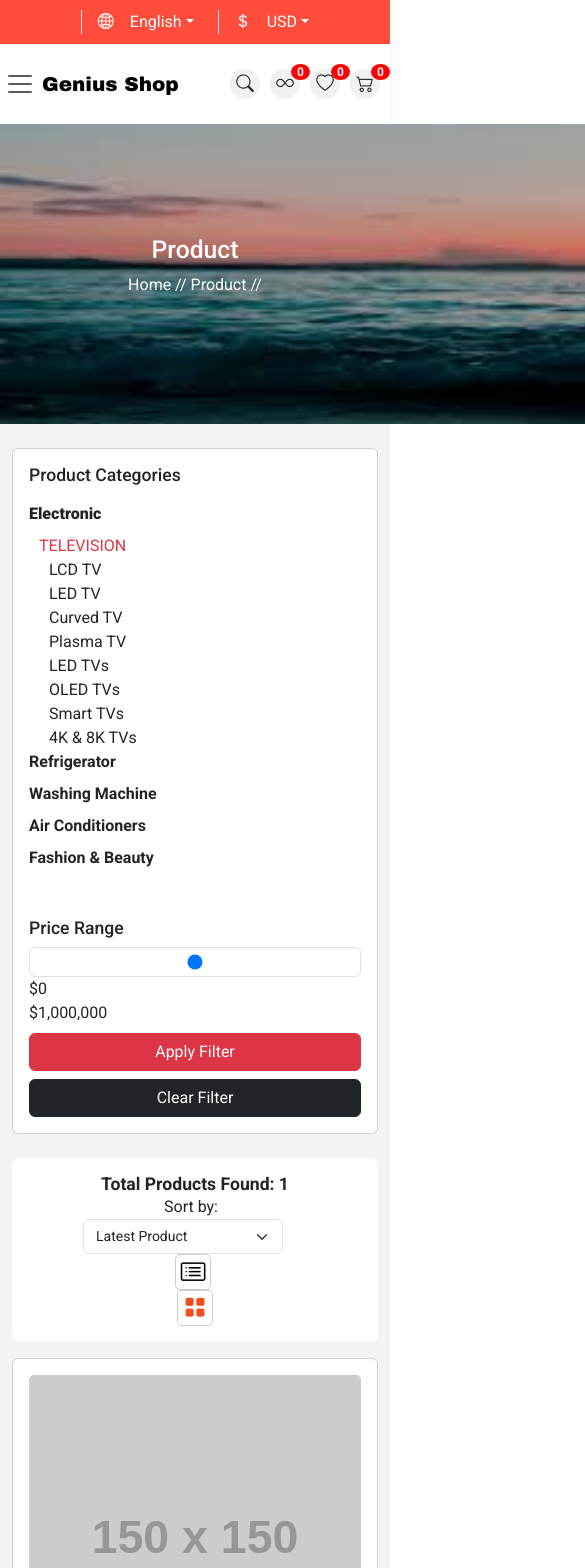
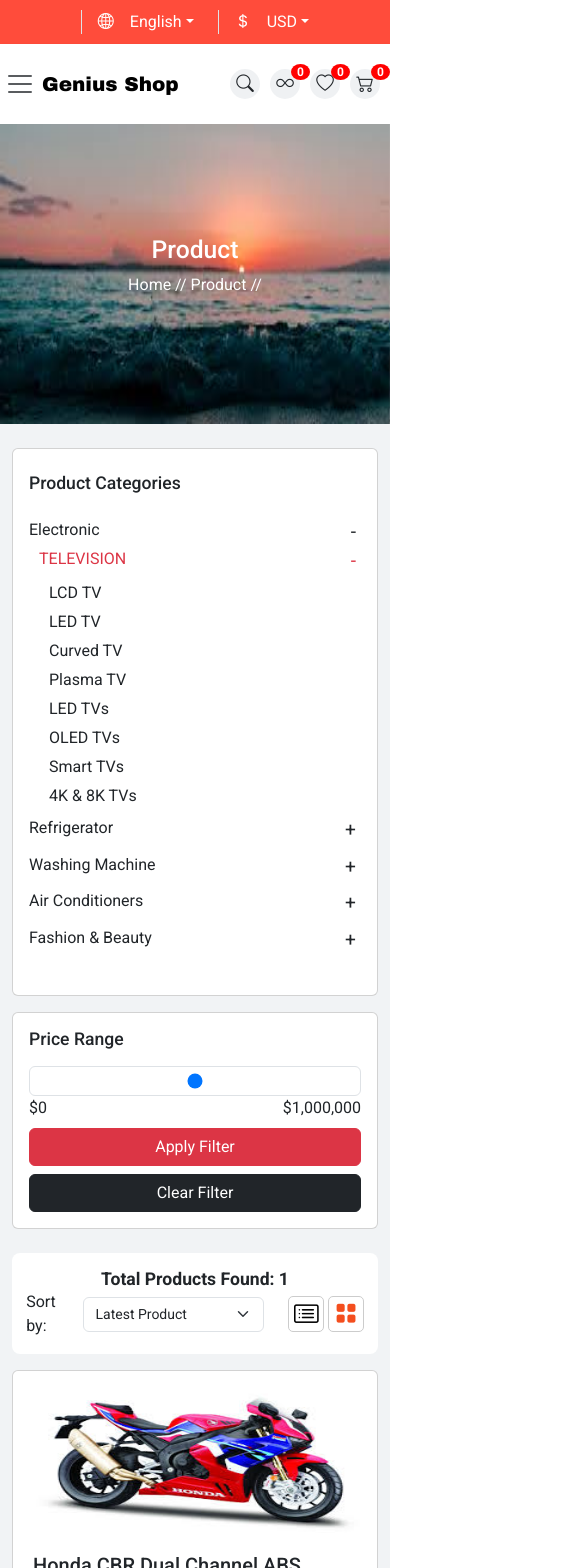
Before and after one commit to Juba1r/Geniusshop-E-commerce-site, a React (Vite) app in the folder @latest/: page /CustomerProducts in a window 390 px wide. Shown: the top 1568 px of the page, 585 px wide, since content can reach past the window. Built offline with nearby package versions, Linux system fonts and the light colour scheme.

Commit message:
product page

```diff
--- a/@latest/src/components/customersection/customerProducts.jsx/customerProducts.css
+++ b/@latest/src/components/customersection/customerProducts.jsx/customerProducts.css
@@ -11,8 +11,8 @@
   left: 50%;
   transform: translate(-50%, -50%);
 }
-
-.customer-products-page {
+.customer-products-page h5 {
+  border-color: #bc9f9fe7;
 }
 
 .customer-products-page-category-list {
@@ -21,19 +21,39 @@
 }
 
 .customer-products-page-category-list > li {
+  margin-bottom: 8px;
+}
+.category-item {
+  display: flex;
+  justify-content: space-between;
+  cursor: pointer;
   font-weight: bold;
-  cursor: pointer;
-  margin-bottom: 8px;
+}
+.toggle-icon {
+  margin-left: auto;
+  font-size: 1.2em;
+  padding-right: 5px;
 }
 
 .customer-products-page-category-list ul {
   list-style-type: none;
   padding-left: 15px;
 }
+.customer-products-page-category-list ul li {
+  cursor: pointer;
+  margin-bottom: 5px;
+}
+
+.customer-products-page-category-list ul li:hover {
+  text-decoration: underline;
+}
 
 .customer-products-card {
   max-width: 200px;
-  margin: auto;
+  margin-right: auto;
+}
+.category-item:hover .toggle-icon {
+  color: #f44e1e;
 }
 /* product sorting section */
 
@@ -70,6 +90,88 @@
   color: #dc3545;
 }
 
+/* price range slider */
+
+
+/* General styling for the range slider */
+#priceRange input[type="range"] {
+  -webkit-appearance: none;
+  width: 100%;
+  height: 6px;
+  background: #ddd;
+  border-radius: 5px;
+  outline: none;
+}
+
+/* Track styling for Chrome and other WebKit browsers */
+#priceRange input[type="range"]::-webkit-slider-runnable-track {
+  background: linear-gradient(to right, orange, orange) no-repeat;
+  height: 6px;
+  border-radius: 5px;
+}
+
+/* Orange track for WebKit browsers based on input value */
+#priceRange input[type="range"]:focus::-webkit-slider-runnable-track {
+  background: linear-gradient(to right, orange var(--value, 0%), #ddd 0%);
+}
+
+/* Thumb styling for WebKit */
+#priceRange input[type="range"]::-webkit-slider-thumb {
+  -webkit-appearance: none;
+  width: 16px;
+  height: 16px;
+  background-color: orange;
+  border-radius: 50%;
+  cursor: pointer;
+}
+
+/* Track and thumb styling for Firefox */
+#priceRange input[type="range"]::-moz-range-thumb {
+  width: 16px;
+  height: 16px;
+  background-color: orange;
+  border-radius: 50%;
+  cursor: pointer;
+}
+
+#priceRange input[type="range"]::-moz-range-track {
+  background: #ddd;
+  height: 6px;
+  border-radius: 5px;
+}
+
+/* Track and thumb styling for IE and Edge */
+#priceRange input[type="range"]::-ms-thumb {
+  width: 16px;
+  height: 16px;
+  background-color: orange;
+  border-radius: 50%;
+  cursor: pointer;
+}
+
+#priceRange input[type="range"]::-ms-track {
+  background: #ddd;
+  height: 6px;
+  border-radius: 5px;
+  color: transparent;
+  border-color: transparent;
+}
+
+#priceRange input[type="range"]::-ms-fill-lower {
+  background: orange;
+}
+
+#priceRange input[type="range"]::-ms-fill-upper {
+  background: #ddd;
+}
+
+/* Additional cross-browser styling */
+#priceRange input[type="range"]:hover::-webkit-slider-thumb,
+#priceRange input[type="range"]:hover::-moz-range-thumb,
+#priceRange input[type="range"]:hover::-ms-thumb {
+  background-color: darkorange;
+}
+
 @media (max-width: 768px) {
   .customer-products-page h5 {
     font-size: 1.1rem;
@@ -85,12 +187,23 @@
 }
 
 @media (max-width: 576px) {
+  .customer-products-fst-img img {
+    width: 100%;
+  }
   .customer-products-page .d-flex {
-    flex-direction: column;
+    flex-direction: row;
     align-items: flex-start;
   }
 
   .customer-products-card {
     max-width: 100%;
   }
+  .product-sorting-section {
+    justify-content: start !important;
+    display: flex !important;
+    flex-direction: column !important;
+    flex-wrap: nowrap !important;
+  }
+  .product-sorting-section h5 {
+  }
 }
--- a/@latest/src/components/customersection/customerProducts.jsx/customerProducts.jsx
+++ b/@latest/src/components/customersection/customerProducts.jsx/customerProducts.jsx
@@ -1,12 +1,30 @@
+import { useState } from "react";
 import "./customerProducts.css";
 import { Container, Row, Col, Card, Button, Form } from "react-bootstrap";
 import productbg from "../../../assets/customerproductbg.jpg";
+import productpic from "../../../assets/productcardpicture1.jpg";
 
 const CustomerProducts = () => {
+  const [expandedCategories, setExpandedCategories] = useState({
+    electronic: true,
+    television: true,
+    refrigerator: false,
+    washingMachine: false,
+    airConditioners: false,
+    fashionBeauty: false,
+  });
+
+  const toggleCategory = (category) => {
+    setExpandedCategories((prevState) => ({
+      ...prevState,
+      [category]: !prevState[category],
+    }));
+  };
+
   return (
     <Container fluid className="p-0">
       <div className="customer-products-div">
-        <div className="customer-products-fst-img ">
+        <div className="customer-products-fst-img">
           <img src={productbg} alt="" height={300} width={1519} />
           <div className="customer-products-text">
             <h2 className="text-white">Product</h2>
@@ -17,14 +35,32 @@ const CustomerProducts = () => {
           <Row>
             {/* Sidebar */}
             <Col lg={3} md={4} sm={12} className="mb-4">
-              <Card className="p-3">
-                <h5 className="mb-3">Product Categories</h5>
-                <ul className="customer-products-page-category-list ">
+              {/* Product Categories Card */}
+              <Card className="p-3 mb-3">
+                <h5 className="mb-3 py-2">Product Categories</h5>
+                <ul className="customer-products-page-category-list">
                   <li>
-                    <strong>Electronic</strong>
+                    <div
+                      className="category-item"
+                      onClick={() => toggleCategory("electronic")}
+                    >
+                      <span>Electronic</span>
+                      <span className="toggle-icon">
+                        {expandedCategories.electronic ? "-" : "+"}
+                      </span>
+                    </div>
+                    {expandedCategories.electronic && (
+                      <ul>
+                        <li
+                          className="category-item text-danger"
+                          onClick={() => toggleCategory("television")}
+                        >
+                          <span>TELEVISION</span>
+                          <span className="toggle-icon">
+                            {expandedCategories.television ? "-" : "+"}
+                          </span>
                         </li>
-                  <ul>
-                    <li className="text-danger">TELEVISION</li>
+                        {expandedCategories.television && (
                           <ul>
                             <li>LCD TV</li>
                             <li>LED TV</li>
@@ -35,16 +71,60 @@ const CustomerProducts = () => {
                             <li>Smart TVs</li>
                             <li>4K & 8K TVs</li>
                           </ul>
+                        )}
                       </ul>
-                  <li>Refrigerator</li>
-                  <li>Washing Machine</li>
-                  <li>Air Conditioners</li>
-                  <li>Fashion & Beauty</li>
-                  {/* Add more categories as needed */}
+                    )}
+                  </li>
+                  <li>
+                    <div
+                      className="category-item"
+                      onClick={() => toggleCategory("refrigerator")}
+                    >
+                      <span>Refrigerator</span>
+                      <span className="toggle-icon">
+                        {expandedCategories.refrigerator ? "-" : "+"}
+                      </span>
+                    </div>
+                  </li>
+                  <li>
+                    <div
+                      className="category-item"
+                      onClick={() => toggleCategory("washingMachine")}
+                    >
+                      <span>Washing Machine</span>
+                      <span className="toggle-icon">
+                        {expandedCategories.washingMachine ? "-" : "+"}
+                      </span>
+                    </div>
+                  </li>
+                  <li>
+                    <div
+                      className="category-item"
+                      onClick={() => toggleCategory("airConditioners")}
+                    >
+                      <span>Air Conditioners</span>
+                      <span className="toggle-icon">
+                        {expandedCategories.airConditioners ? "-" : "+"}
+                      </span>
+                    </div>
+                  </li>
+                  <li>
+                    <div
+                      className="category-item"
+                      onClick={() => toggleCategory("fashionBeauty")}
+                    >
+                      <span>Fashion & Beauty</span>
+                      <span className="toggle-icon">
+                        {expandedCategories.fashionBeauty ? "-" : "+"}
+                      </span>
+                    </div>
+                  </li>
                 </ul>
+              </Card>
 
-                {/* Price Range */}
-                <h5 className="mt-4">Price Range</h5>
+              {/* Price Range Card */}
+              <Card className="p-3">
+                <h5 className="mb-3">Price Range</h5>
                 <Form.Group controlId="priceRange">
                   <Form.Control type="range" min="0" max="1000000" />
                   <div className="d-flex justify-content-between">
@@ -91,16 +171,17 @@ const CustomerProducts = () => {
               <Card className="customer-products-card p-3 text-center">
                 <Card.Img
                   variant="top"
-                  src="https://via.placeholder.com/150"
+                  src={productpic}
+                  height={150}
                   alt="No Image Found"
                 />
-                <Card.Body>
-                  <Card.Title>Test CSV Product</Card.Title>
+                <Card.Body className="text-start px-1">
+                  <Card.Title>Honda CBR Dual Channel ABS</Card.Title>
                   <Card.Text>
-                    <span className="text-danger">$31 </span>
+                    <span className="fw-semibold">$31 </span>
                     <del>$36.25</del>
-                    <div className="text-warning">
-                      <i className="fas fa-star"></i> 0.0 (0)
+                    <div className="">
+                      <i className="bi bi-star-fill text-warning"></i> 0.0 (0)
                     </div>
                   </Card.Text>
                 </Card.Body>
```
Lines whose indentation alone changed are shown as unchanged.
